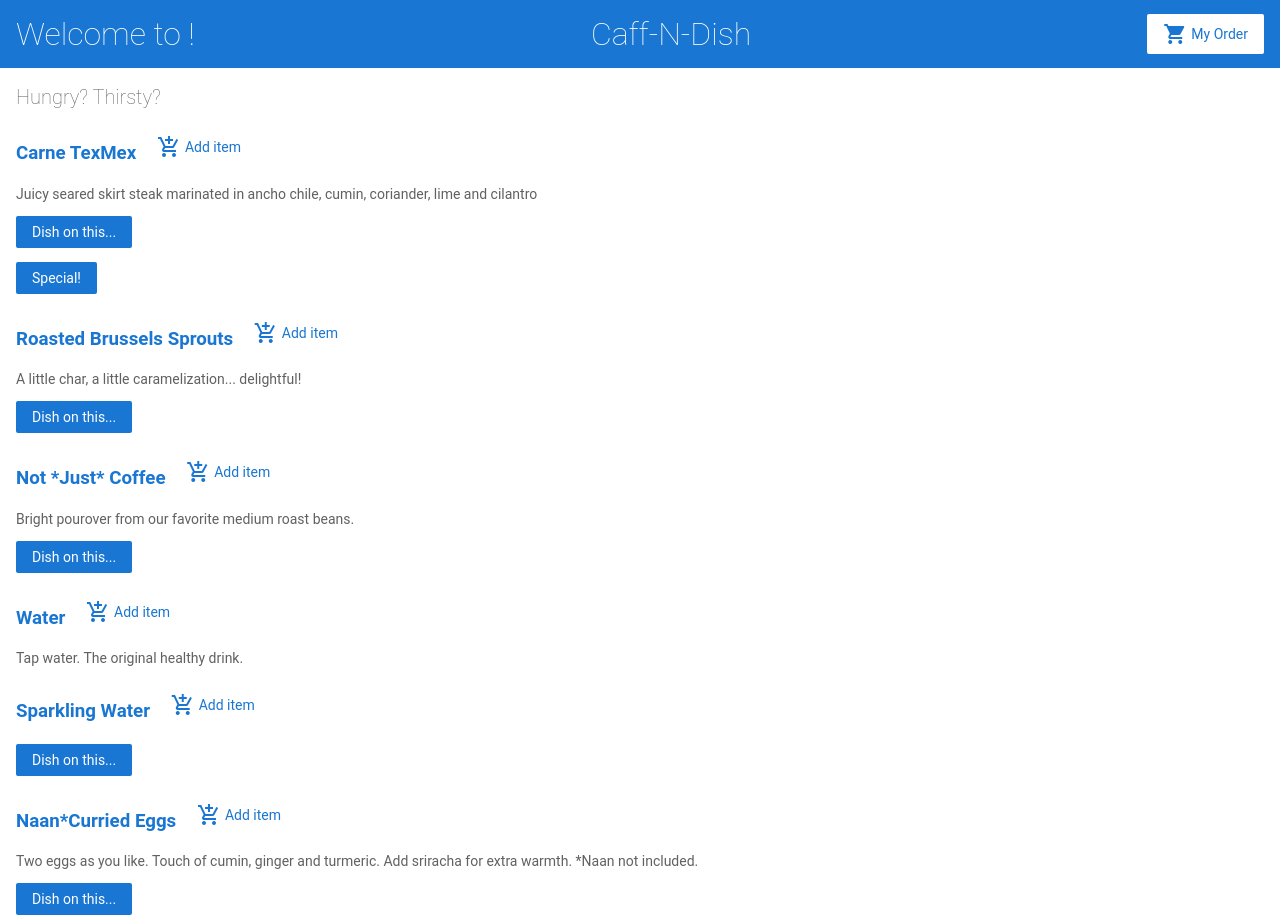
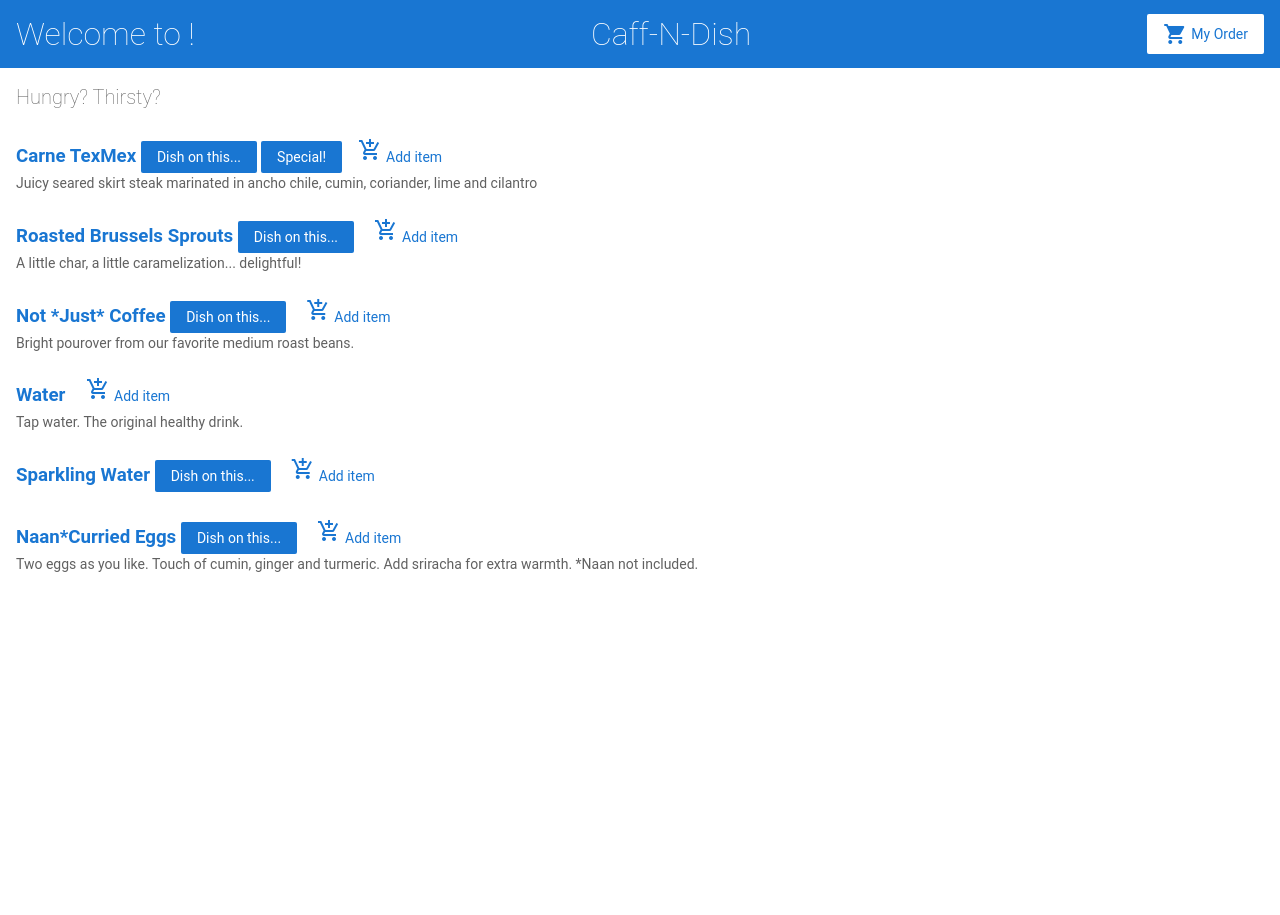
Before and after one commit to whysinati/ng-ecomm, an Angular app: page / in a window 1280 px wide. After the commit the page ends 800 px from the top, so only its background shows below. Built offline with nearby package versions, Linux system fonts and the light colour scheme.

Commit message:
menu styling tweaks

```diff
--- a/src/app/menu-specials/menu-specials.component.html
+++ b/src/app/menu-specials/menu-specials.component.html
@@ -1,3 +1,3 @@
-<p *ngIf="item.special">
+<p style="margin-bottom: 0;" *ngIf="item.special">
   <button (click)="notify.emit()">Special!</button>
 </p>
--- a/src/app/menu/menu.component.html
+++ b/src/app/menu/menu.component.html
@@ -2,28 +2,29 @@
 
 <div *ngFor="let item of menu; index as itemId">
 
-    <h3>
+    <h3 style="margin-bottom: 0;">
         <a [title]="item.name + ' details'"
             [routerLink]="['/menu', itemId]">
             {{ item.name }}
         </a>
-        <!-- future functionality to order from menu listing -->
-        <button (click)="addToOrder(item)" class="button fancy-button"><i
+        <div style="display: inline-block;" *ngIf="item.price > 0">
+                <button style="display: inline-block;" [title]="'Share'" (click)="share()">
+                    Dish on this...
+                </button>
+                <app-menu-specials style="display: inline-block; padding-left: 4px;"
+                    [item]="item"
+                    (notify)="onNotify()">
+                </app-menu-specials>
+        </div>
+
+        <button style="display: inline-block;" (click)="addToOrder(item)" class="button fancy-button"><i
             class="material-icons">add_shopping_cart</i>Add item</button>
     </h3>
     <!-- 'if' eliminates <p> tag for item without description -->
-    <p *ngIf="item.description">
+    <p style="margin-top: 2px;" *ngIf="item.description">
         {{ item.description }}
     </p>
-    <div *ngIf="item.price > 0">
-        <button [title]="'Share'" (click)="share()">
-            Dish on this...
-        </button>
-        <app-menu-specials
-            [item]="item"
-            (notify)="onNotify()">
-        </app-menu-specials>
-    </div>
+
 
 
 </div>
--- a/src/app/order/order.component.ts
+++ b/src/app/order/order.component.ts
@@ -17,7 +17,8 @@ export class OrderComponent {//implements OnInit {
   }
 
   clearOrder() {window.alert('Order cleared!');
-    this.orderService.clearOrder(); //empty the items array
+    this.items = this.orderService.clearOrder(); //empty the items array
+    //the above must have 'this.items =' re-assignment to properly display empty cart after
     // return this.items; //show empty order
     // this.orderService.getItems();
   };
```
